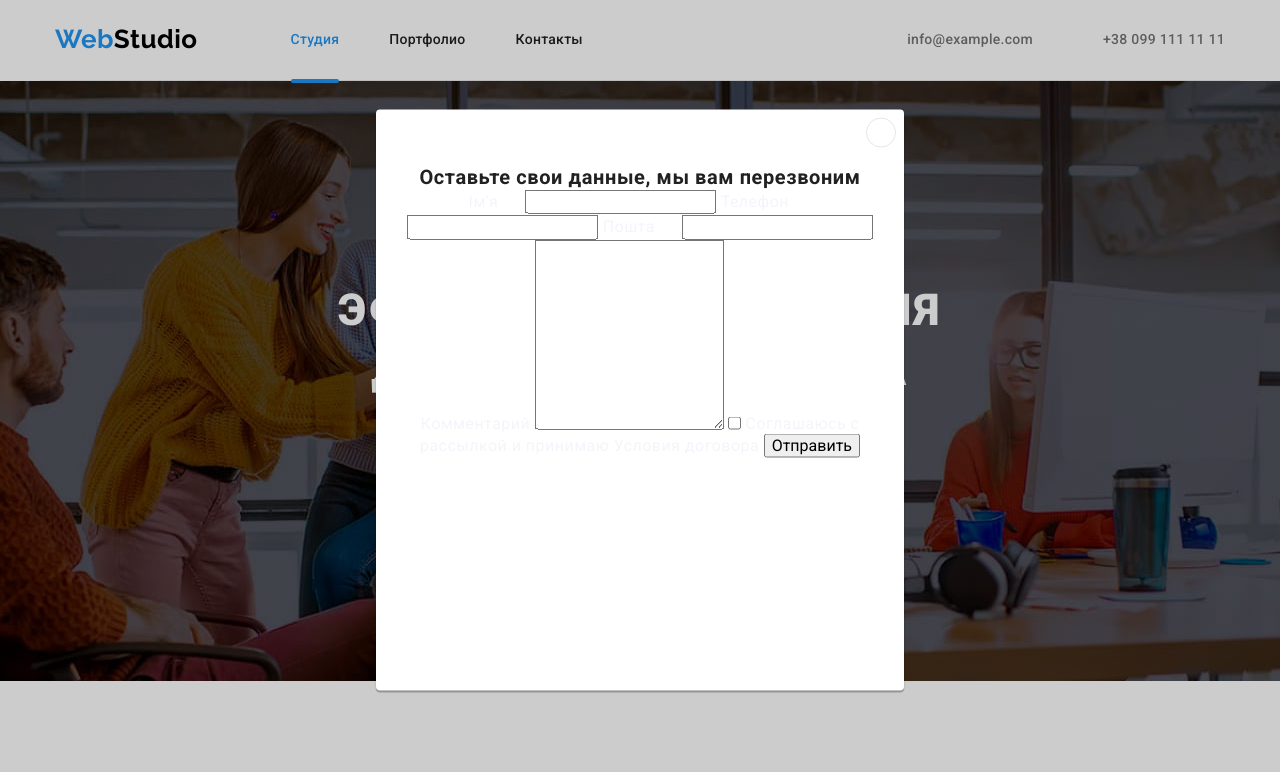
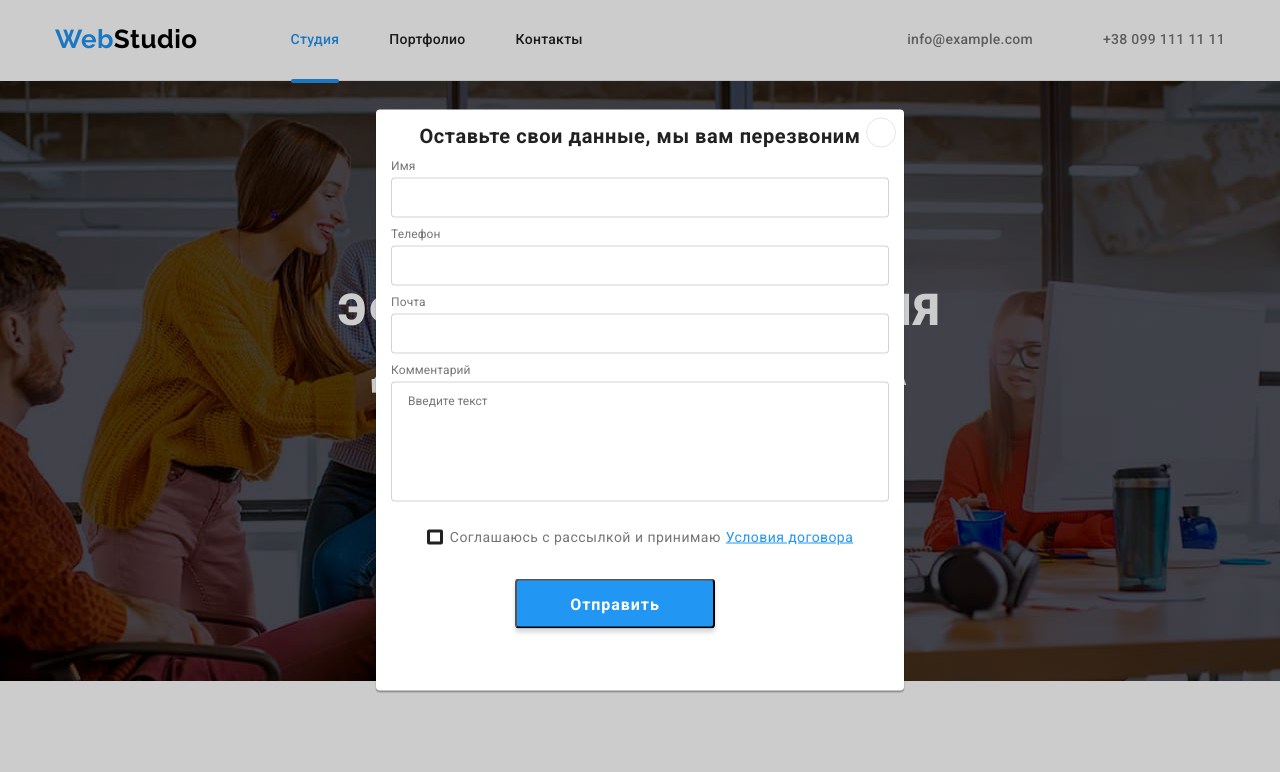
Before and after one commit to pro100katc/goit-markup-hw-06, a plain HTML site: page index.html in a window 1280 px wide. Both pictures are taken after a click on the button "Заказать услугу". Shown: the top 772 px of the page. Drawn offline with nearby package versions, Linux system fonts and the light colour scheme.

Commit message:
fix modal

```diff
--- a/css/styles.css
+++ b/css/styles.css
@@ -268,7 +268,6 @@ p {
   top: 50%;
   transform: translate(-50%, -50%);
   background-color: rgba(0, 0, 0, 0.2);
-
 }
 
 .backdrop.is-hidden {
@@ -311,24 +310,161 @@ p {
   height: 11px;
 }
 
-.icon-modal{
-  width: 18px;
-    height: 18px;
+.btn-close:hover,
+.btn-close:focus {
+  fill: var(--accent-color);
+}
 
-}
 .modal-title {
+  text-align: center;
+  margin-top: 0;
+  margin-bottom: 12px;
   font-weight: 700;
   font-size: 20px;
-  margin-top: 40px;
-  line-height: 1.2;
-  text-align: center;
+  line-height: 1.15;
   letter-spacing: 0.03em;
-  color: var(--title-text-color);
+  color:var(--title-text-color);
 }
 
-.form-items{
+.modal-form {
+  display: flex;
+  flex-direction: column;
+}
+
+.modal-form-input {
   display: block;
-  justify-content: baseline;
+  width: 100%;
+  height: 40px;
+  margin-top: 4px;
+  padding-left: 42px;
+  border: 1px solid rgba(33, 33, 33, 0.2);
+  border-radius: 4px;
+  outline: none;
+  transition: border 250ms cubic-bezier(0.4, 0, 0.2, 1);
+}
+
+.modal-form-field {
+  display: inline-block;
+  position: relative;
+  margin-bottom: 10px;
+  font-size: 12px;
+  line-height: 1.16;
+  letter-spacing: 0.01em;
+  color: var(--primary-text-color);
+  text-align: left;
+}
+
+.modal-form-input:hover,
+.modal-form-input:focus {
+  border: 1px solid var(--accent-color);
+}
+
+.modal-form-input:hover+.modal-form-icons,
+.modal-form-input:focus+.modal-form-icons {
+  fill: var(--accent-color);
+}
+
+.modal-form-icons {
+  position: absolute;
+  top: 32px;
+  left: 15px;
+  width: 15px;
+  height: 12px;
+  transition: fill 250ms cubic-bezier(0.4, 0, 0.2, 1);
+}
+
+.modal-form-text {
+  width: 100%;
+  height: 120px;
+  margin-top: 4px;
+  padding: 12px 16px;
+  resize: none;
+  border: 1px solid rgba(33, 33, 33, 0.2);
+  border-radius: 4px;
+  outline: none;
+  transition: border 250ms cubic-bezier(0.4, 0, 0.2, 1);
+}
+
+.modal-form-text ::placeholder {
+  color: rgba(117, 117, 117, 0.5);
+}
+
+.modal-form-text:hover,
+.modal-form-text:focus {
+  border: 1px solid var(--accent-color);
+}
+
+.modal-form-checkbox {
+  display: flex;
+  justify-content: center;
+  align-items: center;
+  margin-top: 10px;
+  font-size: 14px;
+  line-height: 1.71;
+  color: var(--primary-text-color);
+}
+
+.modal-form-checkbox a {
+  color: var(--accent-color);
+  font-size: 14px;
+  line-height: 1.71;
+  letter-spacing: 0.03em;
+  margin-left: 5px;
+}
+
+.modal-form-check {
+  position: absolute;
+  width: 1px;
+  height: 1px;
+  margin: -1px;
+  border: 0;
+  padding: 0;
+  white-space: nowrap;
+  clip-path: inset(100%);
+  clip: rect(0 0 0 0);
+  overflow: hidden;
+}
+
+.modal-check {
+  display: inline-block;
+  margin-right: 7px;
+  width: 16px;
+  height: 15px;
+  border: 3px solid var(--title-text-color);
+  border-radius: 2px;
+}
+
+.modal-form-check:checked+.modal-check {
+  background-color: var(--accent-color);
+  border-color: var(--accent-color);
+  background-image: url("../images/vector.svg");
+  background-size: contain;
+  background-origin: border-box;
+}
+
+.modal-form-check:focus+.modal-check {
+  border-color: var(--accent-color);
+}
+
+.form-button {
+  width: 200px;
+  height: 50px;
+  display: flex;
+  justify-content: center;
+  align-items: center;
+  text-align: center;
+  box-shadow: 0px 4px 4px rgba(0, 0, 0, 0.15);
+  border-radius: 4px;
+  color: var(--background-white-color);
+  padding: 10px 32px;
+  background-color: var(--accent-color);
+  font-weight: 700;
+  font-size: 16px;
+  line-height: 1.87;
+  letter-spacing: 0.06em;
+  cursor: pointer;
+  margin-top: 30px;
+  margin-left: 124px;
 }
 
 /* ----------HERO------------- */
--- a/index.html
+++ b/index.html
@@ -52,42 +52,48 @@
     <!----------HERO---------->
     <section class="hero section overlay">
       <div class="container">
-        <h1 class="hero-title">
-          Эффективные решения <br />
-          для вашего бизнеса
-        </h1>
-      </div>
+        <h1 class="hero-title">Эффективные решения <br />для вашего бизнеса</h1>
         <button data-modal-open class="hero-button" type="button">Заказать услугу</button>
         <div class="backdrop is-hidden" data-modal>
           <div class="modal">
-          <h2 class="modal-title">Оставьте свои данные, мы вам перезвоним</h2>
-          <form>
-            <div class="form-items" role="roule">
-              <label for="name">Ім'я</label>
-              <svg class="icon-modal">
+            <button data-modal-close class="btn-close"><svg class="icone-close">
+                <use href="./images/icons.svg#icon-close"></use>
+              </svg>
+            </button>
+            <p class="modal-title">Оставьте свои данные, мы вам перезвоним</p>
+            <form class="modal-form">
+              <label class="modal-form-field">Имя
+                <input class="modal-form-input" type="text" name="user-name" required>
+                <svg class="modal-form-icons">
                   <use href="./images/icons.svg#icon-person"></use>
                 </svg>
-              <input type="text" name="name" id="name">
-              <label for="tel">Телефон</label>
-              <svg class="icon-modal">
+              </label>
+
+              <label class="modal-form-field">Телефон
+                <input class="modal-form-input" type="tel" name="user-tel" required>
+                <svg class="modal-form-icons">
                   <use href="./images/icons.svg#icon-phone"></use>
                 </svg>
-              <input type="tel" name="tel" id="tel">
-              <label for="email">Пошта</label>
-              <svg class="icon-modal">
+              </label>
+
+              <label class="modal-form-field">Почта
+                <input class="modal-form-input" type="email" name="user-email" required>
+                <svg class="modal-form-icons">
                   <use href="./images/icons.svg#icon-email"></use>
                 </svg>
-              <input type="email" name="email" id="email">
-              <label for="coment">Комментарий</label>
-              <textarea name="coment" id="coment" rows="10"></textarea>
-              <input type="checkbox" name="police" id="police">
-              <label for="police">Соглашаюсь с рассылкой и принимаю Условия договора</label>
-              <button type="submit">Отправить</button>
+              </label>
+
+              <label class="modal-form-field">Комментарий
+                <textarea class="modal-form-text" name="user-comment" placeholder="Введите текст"></textarea>
+              </label>
+              <label for="checkbox" class="modal-form-checkbox">
+                <input type="checkbox" name="checkbox" id="checkbox" class="modal-form-check">
+                <span class="modal-check"></span>
+                Соглашаюсь с рассылкой и принимаю <a href="">Условия договора</a>
+              </label>
+              <button class="form-button" type="submit">Отправить</button>
+            </form>
           </div>
-          </form>
-          <button data-modal-close class="btn-close"><svg class="icone-close">
-              <use href="./images/icons.svg#icon-close"></use>
-            </svg></button>
         </div>
       </div>
     </section>
```
Also changed, not shown: images/email-black-18dp.svg (deleted), images/person-black-18dp.svg (deleted), images/phone-black-18dp.svg (deleted), images/vector.svg (added). Lines whose indentation alone changed are shown as unchanged.
